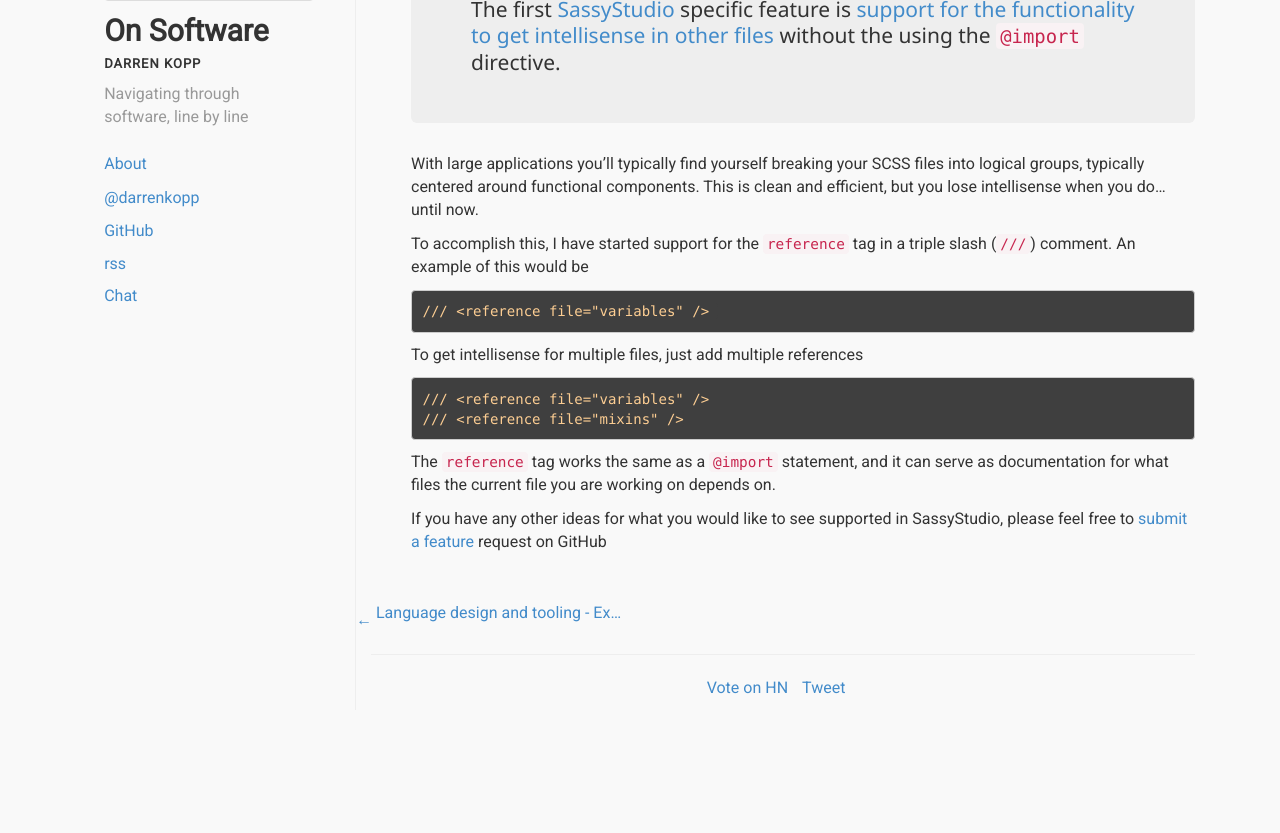
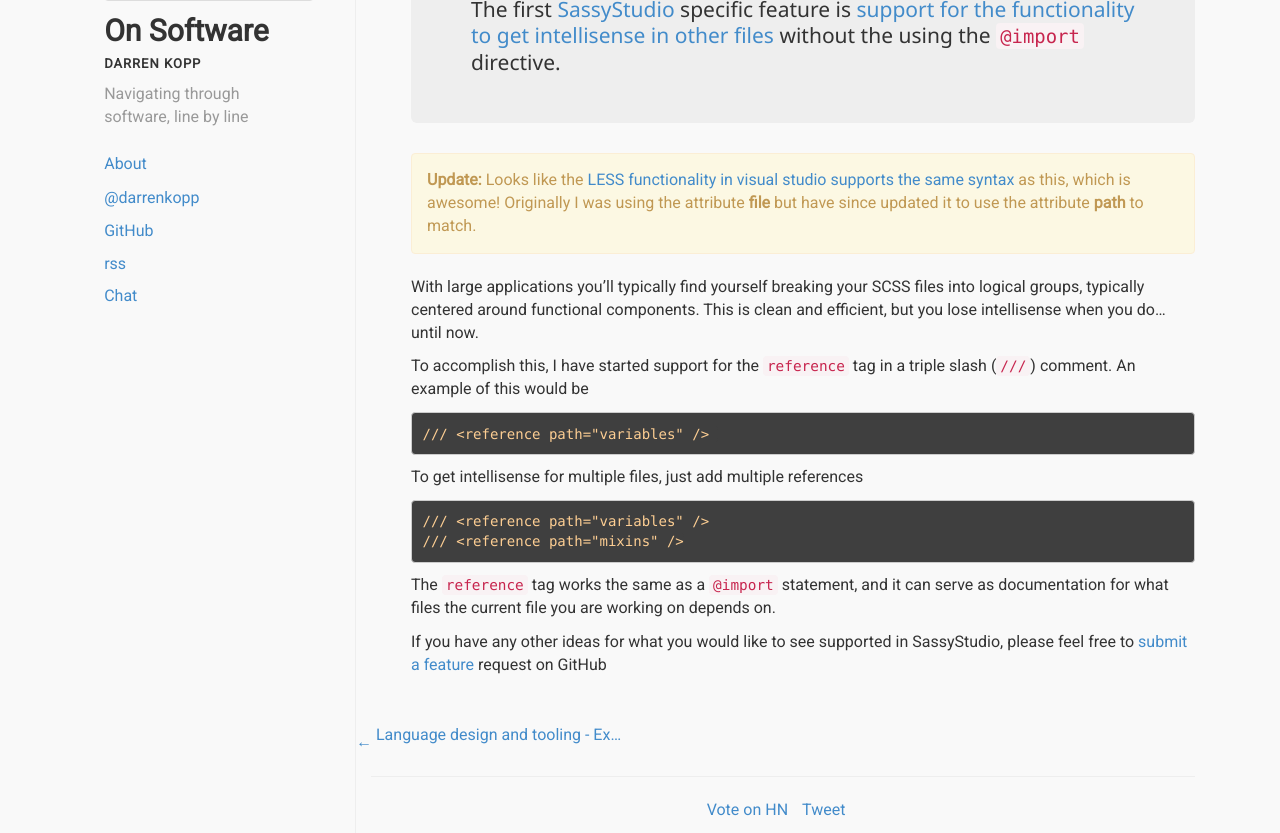
Before and after one commit to darrenkopp/darrenkopp.github.com, a Jekyll site: the page built from _posts/2013-10-12-SassyStudio-Feature-#1-Xml-No-better-intellisense-of-course.md, in a window 1280 px wide, cut to the strip 249-1082 px from the top of the page. Built offline with Jekyll 4.4.1, drawn with Linux system fonts in a browser that asks for light colours; comment, search, counter and statistics services are not loaded; before the commit the page ends 959 px from its top, so only the background shows below that.

Commit message:
update post to reflect LESS support

```diff
--- a/_posts/2013-10-12-SassyStudio-Feature-#1-Xml-No-better-intellisense-of-course.md
+++ b/_posts/2013-10-12-SassyStudio-Feature-#1-Xml-No-better-intellisense-of-course.md
@@ -12,6 +12,12 @@
 	without the using the <code>@import</code> directive.
 </p>
 
+<div class="alert alert-warning">
+	<strong>Update:</strong> Looks like the <a href="http://blogs.msdn.com/b/webdev/archive/2013/11/06/a-high-value-undocumented-less-editor-feature-in-visual-studio.aspx">LESS functionality in visual studio supports
+	the same syntax</a> as this, which is awesome! Originally I was using the attribute <strong>file</strong>
+	but have since updated it to use the attribute <strong>path</strong> to match.
+</div>
+
 With large applications you'll typically find yourself breaking your SCSS files into logical groups,
 typically centered around functional components. This is clean and efficient, but you lose intellisense
 when you do... until now.
@@ -19,12 +25,12 @@
 To accomplish this, I have started support for the `reference` tag in a triple slash (`///`) comment.
 An example of this would be
 
-    /// <reference file="variables" />
+    /// <reference path="variables" />
 
 To get intellisense for multiple files, just add multiple references
 
-    /// <reference file="variables" />
-    /// <reference file="mixins" />
+    /// <reference path="variables" />
+    /// <reference path="mixins" />
 
 The `reference` tag works the same as a `@import` statement, and it can serve
 as documentation for what files the current file you are working on depends on.
```
